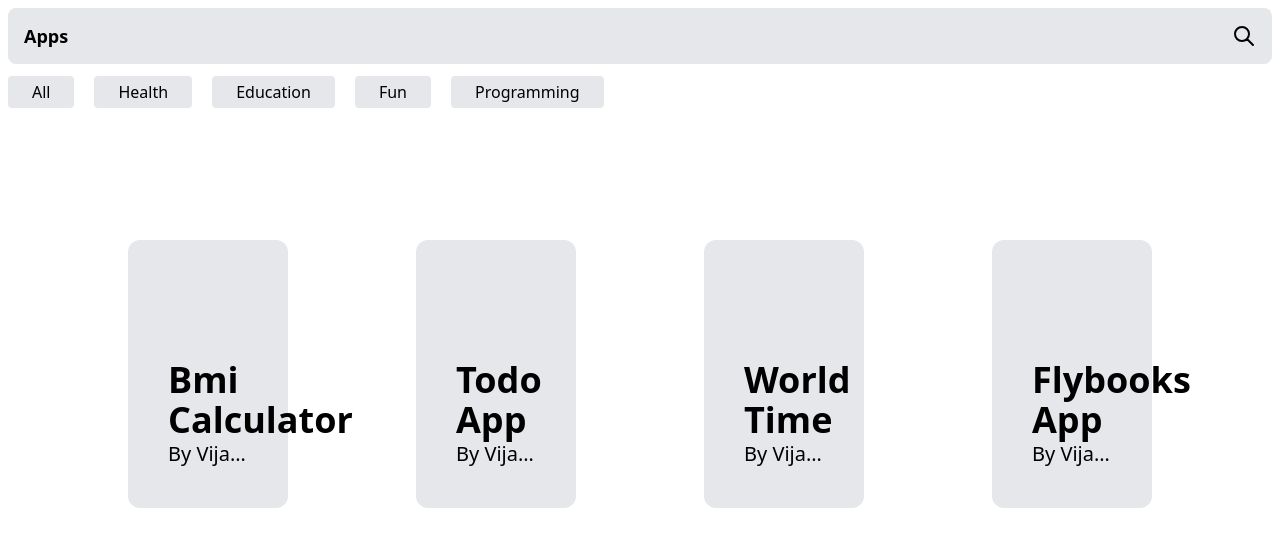
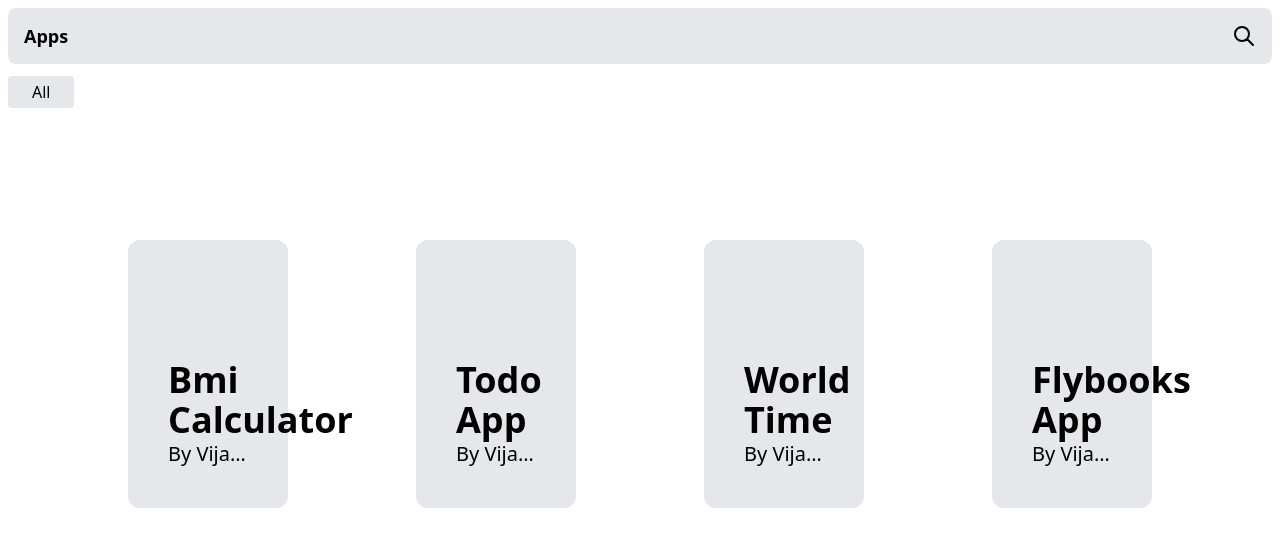
Before and after one commit to vijayskk/vijaysappstore, a React (Create React App) app: page / in a window 1280 px wide. Shown: the top 546 px of the page. Built offline with nearby package versions, Linux system fonts and the light colour scheme.

Commit message:
Categories closed temporary due to errors

```diff
--- a/src/components/Categories.js
+++ b/src/components/Categories.js
@@ -15,7 +15,7 @@ function Categories() {
                     }}>
                         All
                     </div>
-                    <div className="py-1 px-6 rounded bg-gray-200 " onClick={()=>{
+                    {/* <div className="py-1 px-6 rounded bg-gray-200 " onClick={()=>{
                         history.push('/home?cat=health')
                         setrefresh(refresh+1)
                     }}>
@@ -38,7 +38,7 @@ function Categories() {
                         setrefresh(refresh+1)
                     }}>
                         Programming
-                    </div>
+                    </div>  */}
 
                 </div>
             </div>
```
